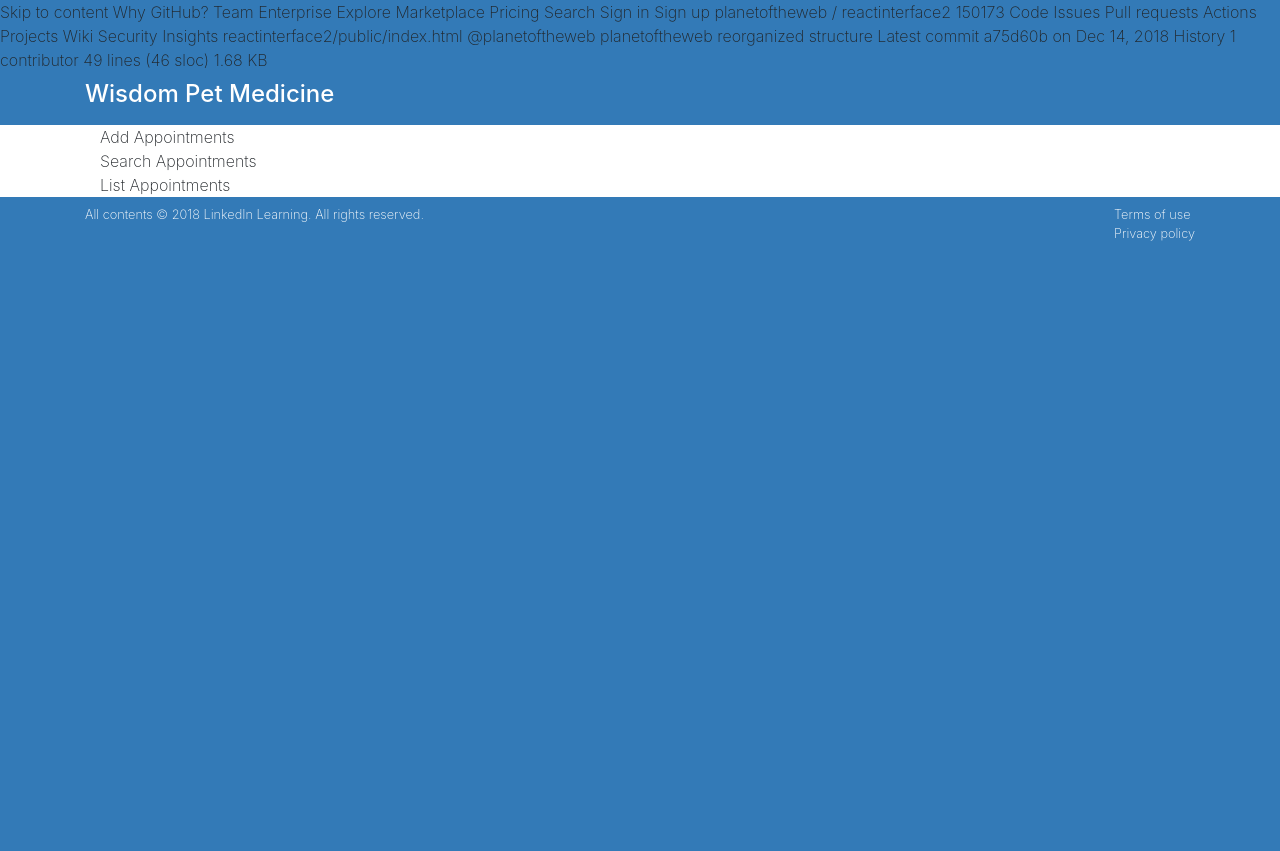
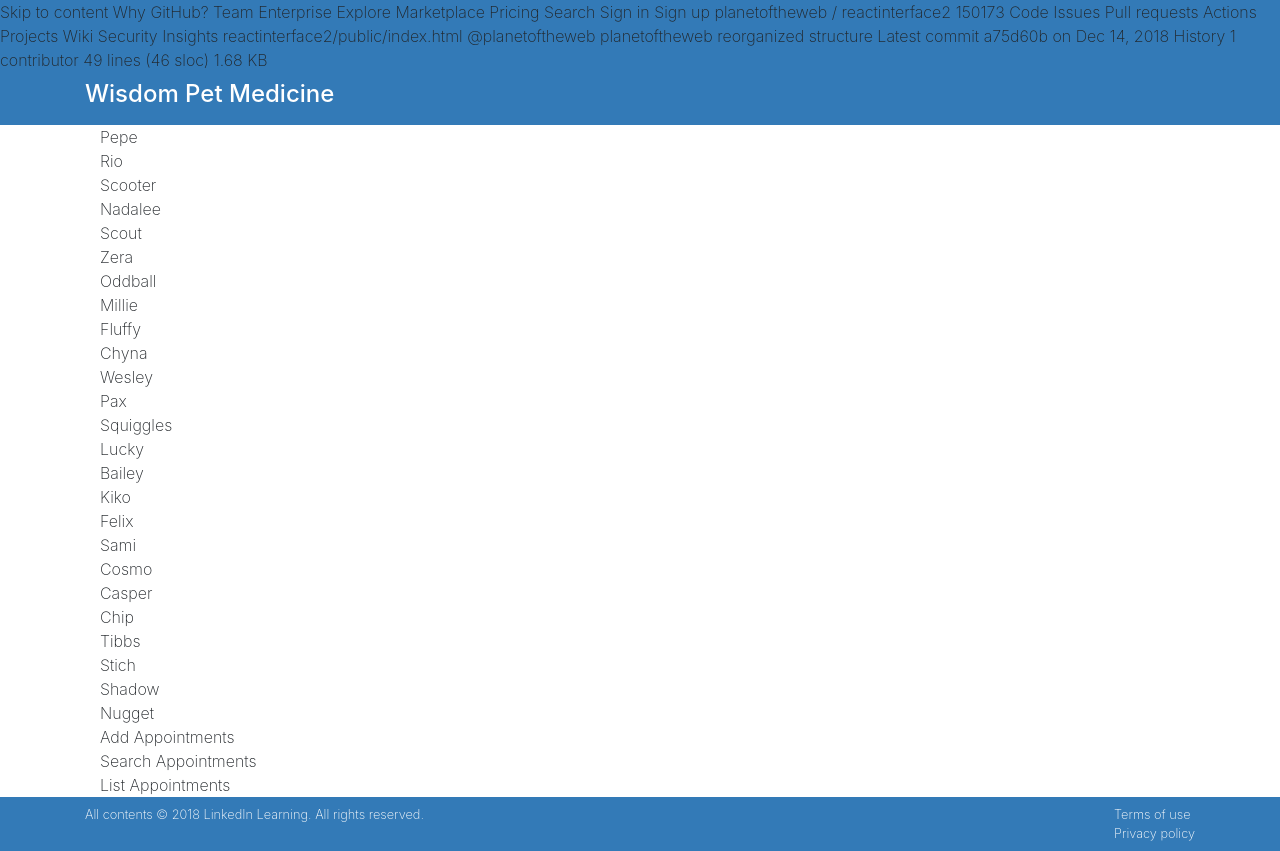
Before and after one commit to SingNavdeep/ReactInterface, a React (Create React App) app: page / in a window 1280 px wide. Before the commit the page ends 800 px from the top, so only its background shows below. Built offline with nearby package versions, Linux system fonts and the light colour scheme.

Commit message:
class components and state basics

```diff
--- /dev/null
+++ b/public/data.json
@@ -0,0 +1,152 @@
+[
+    {
+      "petName": "Pepe",
+      "ownerName": "Reggie Tupp",
+      "aptNotes": "It's time for this rabbit's post spaying surgery checkup",
+      "aptDate": "2018-11-28 13:30"
+    },
+    {
+      "petName": "Rio",
+      "ownerName": "Philip Ransu",
+      "aptNotes": "Rio is up for his next round of vaccinations",
+      "aptDate": "2018-11-28 10:15"
+    },
+    {
+      "petName": "Scooter",
+      "ownerName": "Zachary Heilyn",
+      "aptNotes": "Scooter has been pawing at his ear and may have an ear infection",
+      "aptDate": "2018-11-28 14:45"
+    },
+    {
+      "petName": "Nadalee",
+      "ownerName": "Krystle Valerija",
+      "aptNotes": "This dog is coming in for his monthly nail trim and grooming",
+      "aptDate": "2018-11-28 16:00"
+    },
+    {
+      "petName": "Scout",
+      "ownerName": "Nicolette Bardeau",
+      "aptNotes": "This dog is coming in for his annual checkup and vaccinations",
+      "aptDate": "2018-11-28 9:00"
+    },
+    {
+      "petName": "Zera",
+      "ownerName": "Austin Finnagan",
+      "aptNotes": "This iguana's is showing signs of dementia associated with his old age",
+      "aptDate": "2018-11-29 13:15"
+    },
+    {
+      "petName": "Oddball",
+      "ownerName": "Howie Cadell",
+      "aptNotes": "Oddball has a hard lump on right front foot",
+      "aptDate": "2018-11-29 10:00"
+    },
+    {
+      "petName": "Millie",
+      "ownerName": "Freya Terray",
+      "aptNotes": "MIllie has exhibited signs of an upset stomach and is not eating regularly",
+      "aptDate": "2018-11-29 11:45"
+    },
+    {
+      "petName": "Fluffy",
+      "ownerName": "Tracy Westbay",
+      "aptNotes": "Fluffy has some matted hair that needs to be groomed",
+      "aptDate": "2018-11-29 14:30"
+    },
+    {
+      "petName": "Chyna",
+      "ownerName": "Sandie Gobnet",
+      "aptNotes": "This turtle is coming in for a checkup and to be tested for Salmonella",
+      "aptDate": "2018-11-29 16:00"
+    },
+    {
+      "petName": "Wesley",
+      "ownerName": "Nathan Cayden",
+      "aptNotes": "This dog is returning for his next heartworm treatment visit",
+      "aptDate": "2018-11-29 8:30"
+    },
+    {
+      "petName": "Pax",
+      "ownerName": "Sarah Greer",
+      "aptNotes": "This senior dog has been sluggish and showing lethargic behavior",
+      "aptDate": "2018-11-30 10:15"
+    },
+    {
+      "petName": "Squiggles",
+      "ownerName": "Madisyn Roope",
+      "aptNotes": "Squiggles is due for her annual checkup and vaccinations",
+      "aptDate": "2018-11-30 11:30"
+    },
+    {
+      "petName": "Lucky",
+      "ownerName": "Lisa Choy-Wu",
+      "aptNotes": "This cat has tartar buildup and her owner would like his teeth cleaned",
+      "aptDate": "2018-11-30 14:30"
+    },
+    {
+      "petName": "Bailey",
+      "ownerName": "Leslie Richardson",
+      "aptNotes": "This cat is suffering from hotspots and dermatitis",
+      "aptDate": "2018-11-30 15:45"
+    },
+    {
+      "petName": "Kiko",
+      "ownerName": "Kathlyn Zlata",
+      "aptNotes": "Kiko has been exhibiting excessive thirst and weight loss for the past few weeks",
+      "aptDate": "2018-11-30 9:00"
+    },
+    {
+      "petName": "Felix",
+      "ownerName": "Francine Benet",
+      "aptNotes": "Felix's mom is coming in to follow up on  lab work results",
+      "aptDate": "2018-12-1 13:00"
+    },
+    {
+      "petName": "Sami",
+      "ownerName": "Maggie Rickland",
+      "aptNotes": "Sami has had some changes in his bathroom in habits",
+      "aptDate": "2018-12-1 10:00"
+    },
+    {
+      "petName": "Cosmo",
+      "ownerName": "Jennifer Dawson",
+      "aptNotes": "Cosmo's mom would like us to check for arthritic conditions and do a routine checkup",
+      "aptDate": "2018-12-1 11:30"
+    },
+    {
+      "petName": "Casper",
+      "ownerName": "Dalania Devitto",
+      "aptNotes": "This dog is coming in for a nail trim and grooming",
+      "aptDate": "2018-12-1 15:15"
+    },
+    {
+      "petName": "Chip",
+      "ownerName": "Jason Hemlock",
+      "aptNotes": "This fish has a spotty white patch developing on his back ",
+      "aptDate": "2018-12-1 8:45"
+    },
+    {
+      "petName": "Tibbs",
+      "ownerName": "Shad Cayden",
+      "aptNotes": "Tibbs has had an ongoing rash and cold symptoms and we are going to run allergy tests",
+      "aptDate": "2018-12-2 13:30"
+    },
+    {
+      "petName": "Stich",
+      "ownerName": "Dennis Nicholback",
+      "aptNotes": "Stich has been having some stomach issues and is due for his vaccinations",
+      "aptDate": "2018-12-2 10:15"
+    },
+    {
+      "petName": "Shadow",
+      "ownerName": "Audry Topsy",
+      "aptNotes": "This cat has a red swollen eye with a discharge",
+      "aptDate": "2018-12-2 15:00"
+    },
+    {
+      "petName": "Nugget",
+      "ownerName": "Darla Branson",
+      "aptNotes": "This little fish Nugget, has  a rash on his stomach area",
+      "aptDate": "2018-12-2 9:00"
+    }
+  ]
--- /dev/null
+++ b/src/components/AddAppointments.js
@@ -0,0 +1,11 @@
+import React, {Component, component} from 'react';
+
+class AddAppointments extends Component {
+    render () {
+        return (
+            <div>Add Appointments</div>
+        )
+    }
+}
+
+export default AddAppointments;
--- a/src/components/App.js
+++ b/src/components/App.js
@@ -1,15 +1,41 @@
+import React, {Component} from 'react';
 import '../css/App.css';
+import AddAppointments from './AddAppointments';
+import SearchAppointments from './SearchAppointments';
+import ListAppointments from './ListAppointments';
+class App extends Component {
+  constructor() {
+    super();
+    this.state = {
+      myName: 'Navdeep',
+      myAppointments: []
+    };
+  }
 
-function App() {
+  componentDidMount() {
+    fetch('./data.json')
+      .then(response => response.json())
+      .then(result => {
+        const apts = result.map(item => (item));
+        this.setState({
+          myAppointments: apts
+        });
+      });
+  }
+  render() {
+    const listPets = this.state.myAppointments.map(apt => {
+      return <div>{apt.petName}</div>
+    });
     return (
       <main className="page bg-white" id="petratings">
           <div className="container">
             <div className="row">
               <div className="col-md-12 bg-white">
                 <div className="container">
-                <div>Add Appointments</div>
-                <div>Search Appointments</div>
-                <div>List Appointments</div>
+                  {listPets}
+                  <AddAppointments />
+                  <SearchAppointments />
+                  <ListAppointments />
                 </div>
               </div>
             </div>
@@ -17,5 +43,6 @@
         </main>
     );
   }
+}
 
 export default App;
--- /dev/null
+++ b/src/components/ListAppointments.js
@@ -0,0 +1,11 @@
+import React, {Component, component} from 'react';
+
+class ListAppointments extends Component {
+    render () {
+        return (
+            <div>List Appointments</div>
+        )
+    }
+}
+
+export default ListAppointments;
--- /dev/null
+++ b/src/components/SearchAppointments.js
@@ -0,0 +1,11 @@
+import React, {Component, component} from 'react';
+
+class SearchAppointments extends Component {
+    render () {
+        return (
+            <div>Search Appointments</div>
+        )
+    }
+}
+
+export default SearchAppointments;
```
Lines whose indentation alone changed are shown as unchanged.
